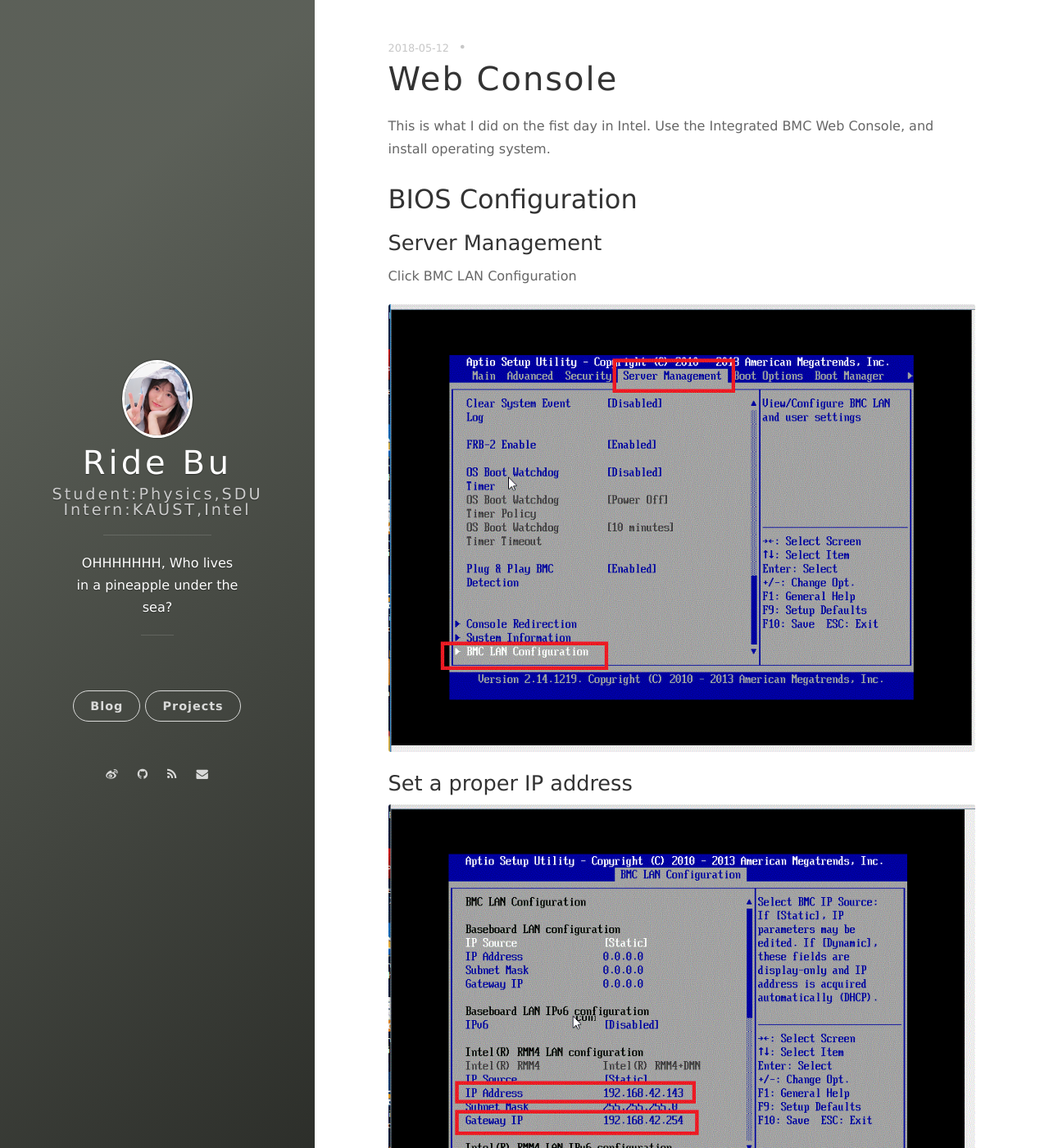
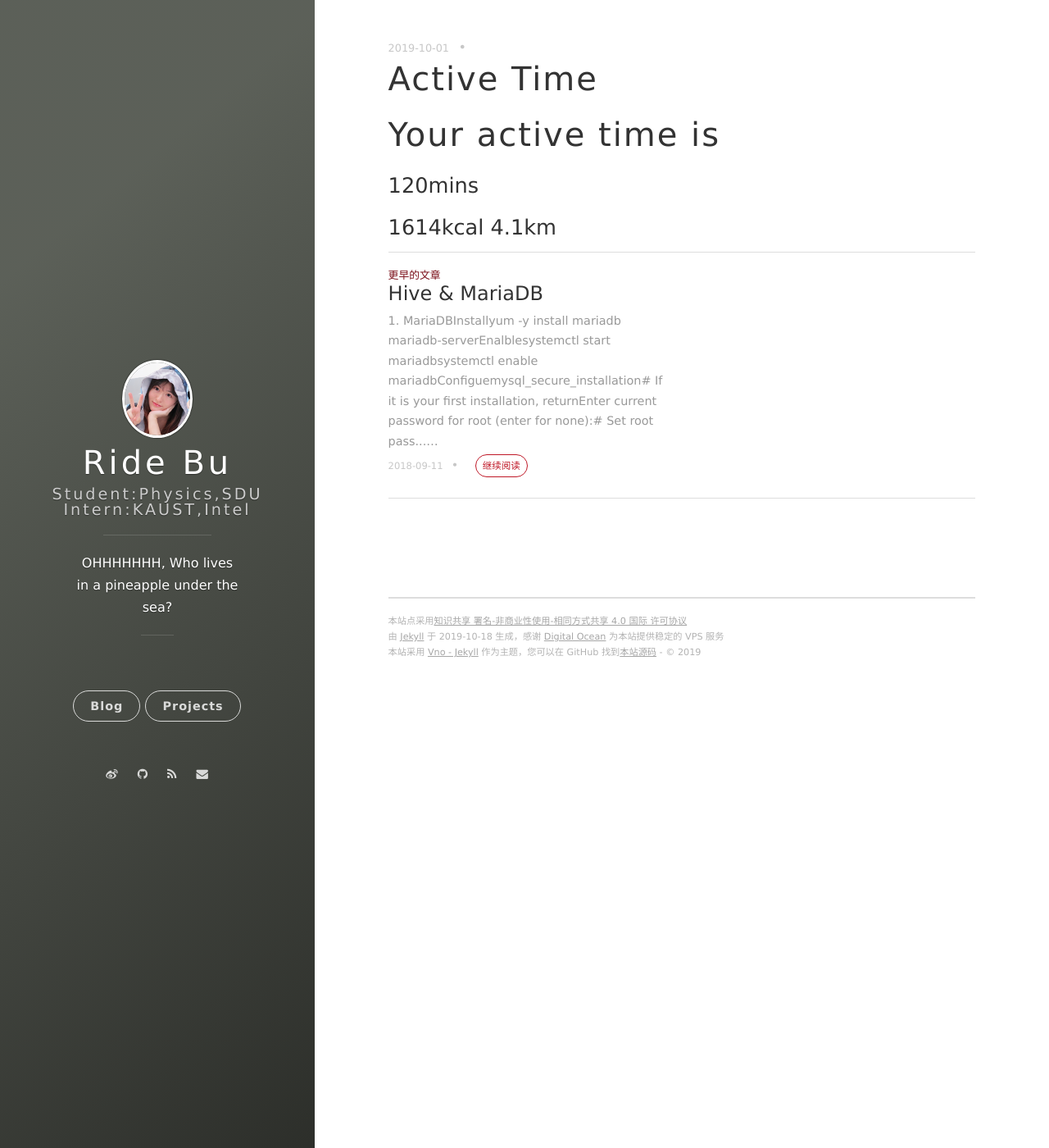
Before and after one commit to rbu1996/rbu1996.github.io, a Jekyll site: the page built from _posts/2018-05-12-web-sonsole.md, in a window 1280 px wide and 1400 px high. Shown: the whole window at 82% size. Built offline with Jekyll 4.4.1, drawn with Linux system fonts in a browser that asks for light colours; nearby versions of some CDN libraries; some of the changed text lies outside the part shown.

Commit message:
Update 2018-05-12-web-sonsole.md

```diff
--- a/_posts/2018-05-12-web-sonsole.md
+++ b/_posts/2018-05-12-web-sonsole.md
@@ -1,46 +1,10 @@
 ---
 layout: post
-title: Web Console
-date: 2018-05-12 15:01:32.000000000 +09:00
+title: Active Time
+date: 2019-10-01 15:01:32.000000000 +09:00
 published: true
 ---
 
-This is what I did on the fist day in Intel. Use the Integrated BMC Web Console, and install operating system.
-
-## BIOS Configuration
-
-### Server Management
-Click BMC LAN Configuration
-
-![web4step-2.jpg]({{ "/assets/images/web4step-2.jpg" | absolute_url }})
-
-### Set a proper IP address
-
-![web4step-3.jpg]({{ "/assets/images/web4step-3.jpg" | absolute_url }})
-
-### Set user ID and password
-User state: enable
-
-![web4step-4.jpg]({{ "/assets/images/web4step-4.jpg" | absolute_url }})
-
-### F10 Save configuration
-
-![web4step-6.jpg]({{ "/assets/images/web4step-6.jpg" | absolute_url }})
-
-## Remote Control
-
-### Java configuration
-
-![web1step-2.jpg]({{ "/assets/images/web1step-2.jpg" | absolute_url }})
-
-### Add IP address of the server
-
-![web1step-5.jpg]({{ "/assets/images/web1step-5.jpg" | absolute_url }})
-
-### Open web console and Login
-
-![web2step-1.jpg]({{ "/assets/images/web2step-1.jpg" | absolute_url }})
-
-![web2step-3.jpg]({{ "/assets/images/web2step-3.jpg" | absolute_url }})
-
-Now you can use the server while drinking coffee!
+# Your active time is
+### 120mins
+### 1614kcal 4.1km
```
